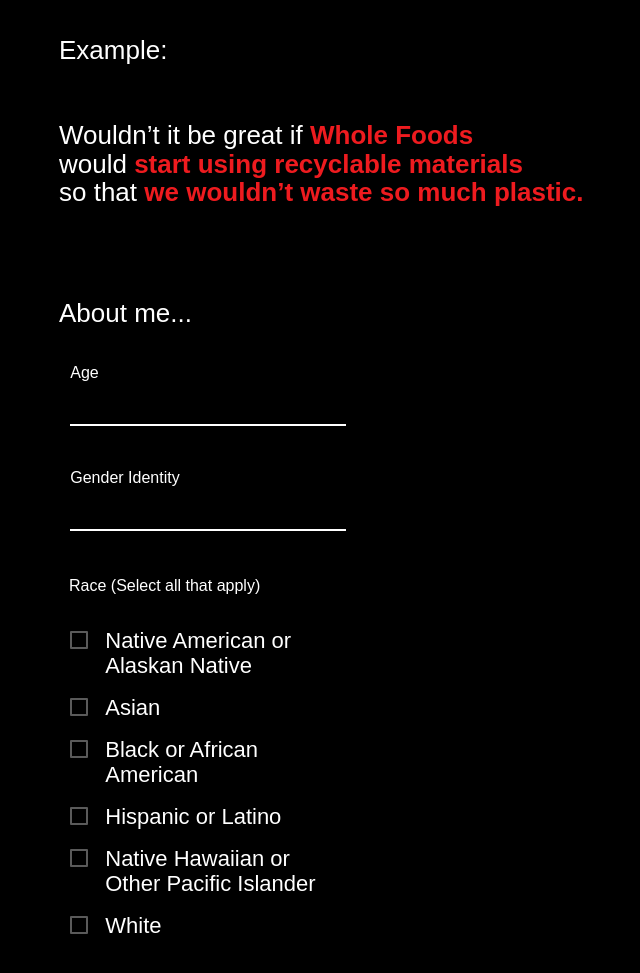
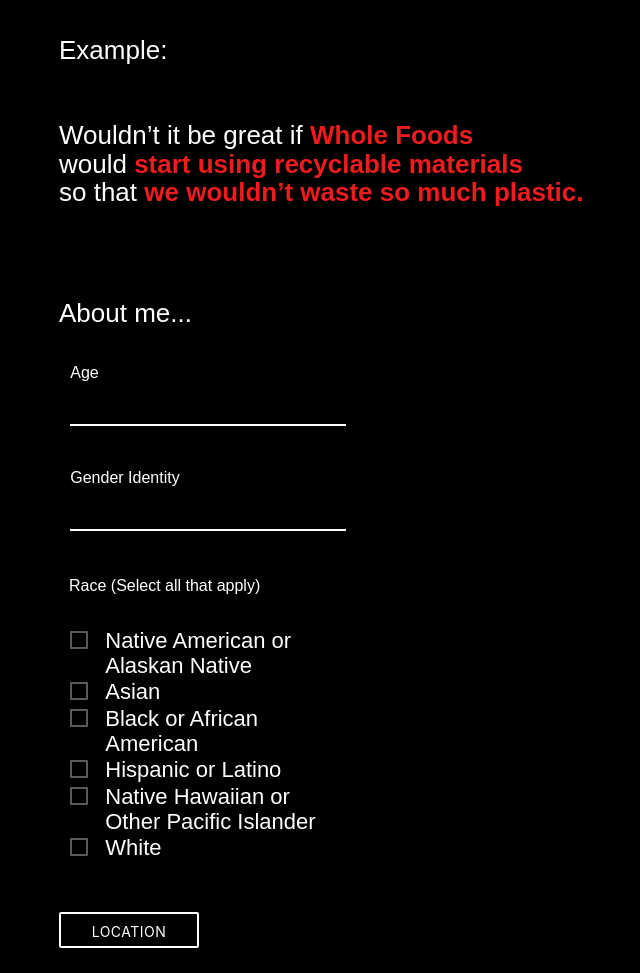
Before and after one commit to mpizarro03/q2_project, a website: page public/index.html in a window 1280 px wide. Shown: the top 973 px of the page, without its empty margins (133-773 px from the left). Drawn offline with nearby package versions, Linux system fonts and the light colour scheme; a web font is replaced by a local one.

Commit message:
removed label and p tags from race rado buttons

```diff
--- a/public/index.html
+++ b/public/index.html
@@ -62,40 +62,23 @@
             <label id="race" class="row">Race (Select all that apply)</label>
             <div class="input-field col s12 m8 l6">
               <p>
-                <label>
                 <input type="checkbox"/>
-                  <span>Native American or Alaskan Native</span>
-                </label>
-              </p>
-              <p>
-                <label>
+                <span>Native American or Alaskan Native</span><br>
+
                 <input type="checkbox"/>
-                  <span>Asian</span>
-                </label>
-              </p>
-              <p>
-                <label>
+                <span>Asian</span><br>
+
                 <input type="checkbox"/>
-                  <span>Black or African American</span>
-                </label>
-              </p>
-              <p>
-                <label>
+                <span>Black or African American</span><br>
+
                 <input type="checkbox"/>
-                  <span>Hispanic or Latino</span>
-                </label>
-              </p>
-              <p>
-                <label>
+                <span>Hispanic or Latino</span><br>
+
                 <input type="checkbox"/>
-                  <span>Native Hawaiian or Other Pacific Islander</span>
-                </label>
-              </p>
-              <p>
-                <label>
+                <span>Native Hawaiian or Other Pacific Islander</span><br>
+
                 <input type="checkbox"/>
                 <span>White</span>
-                </label>
               </p>
             </div>
           </div>
```
Lines whose indentation alone changed are shown as unchanged.
